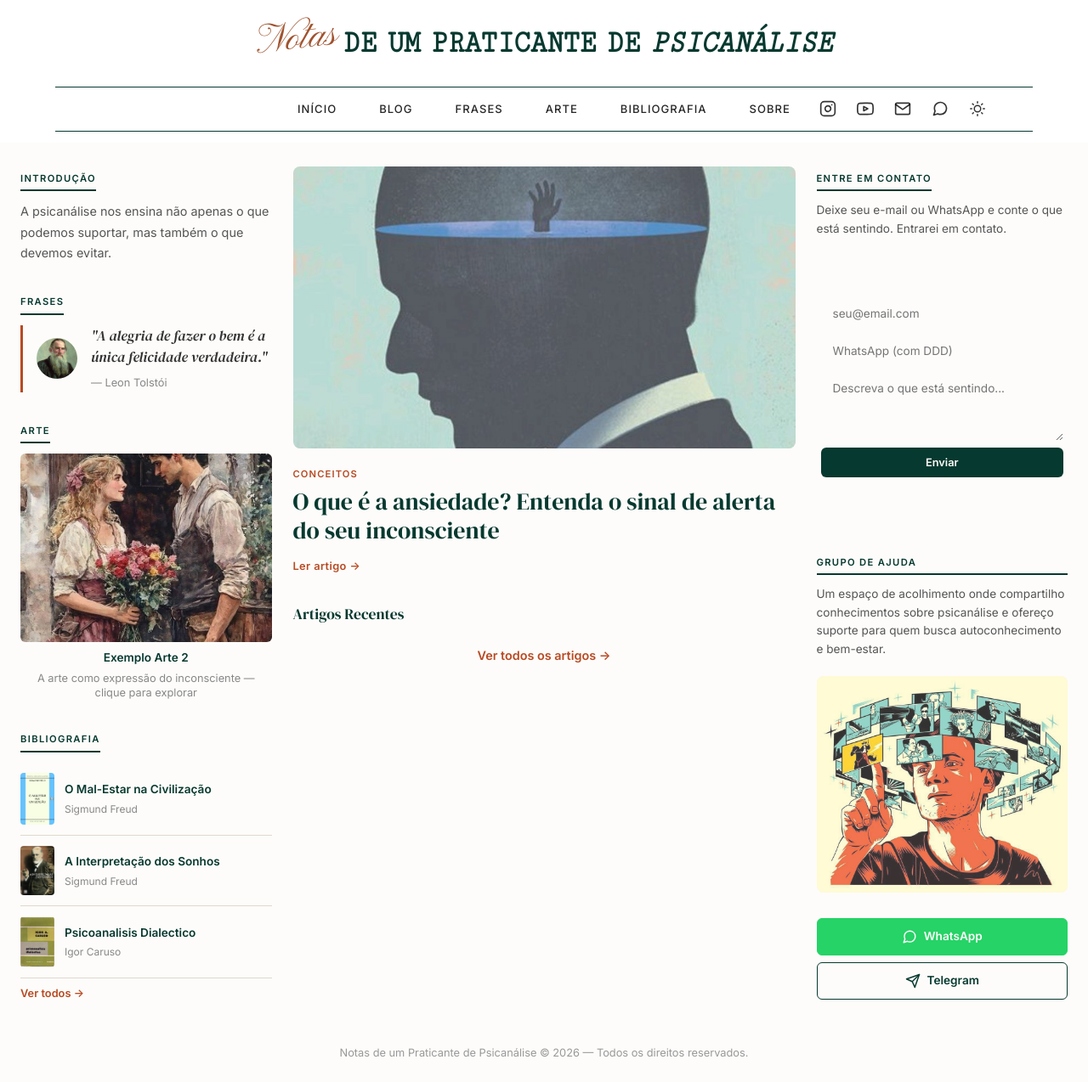
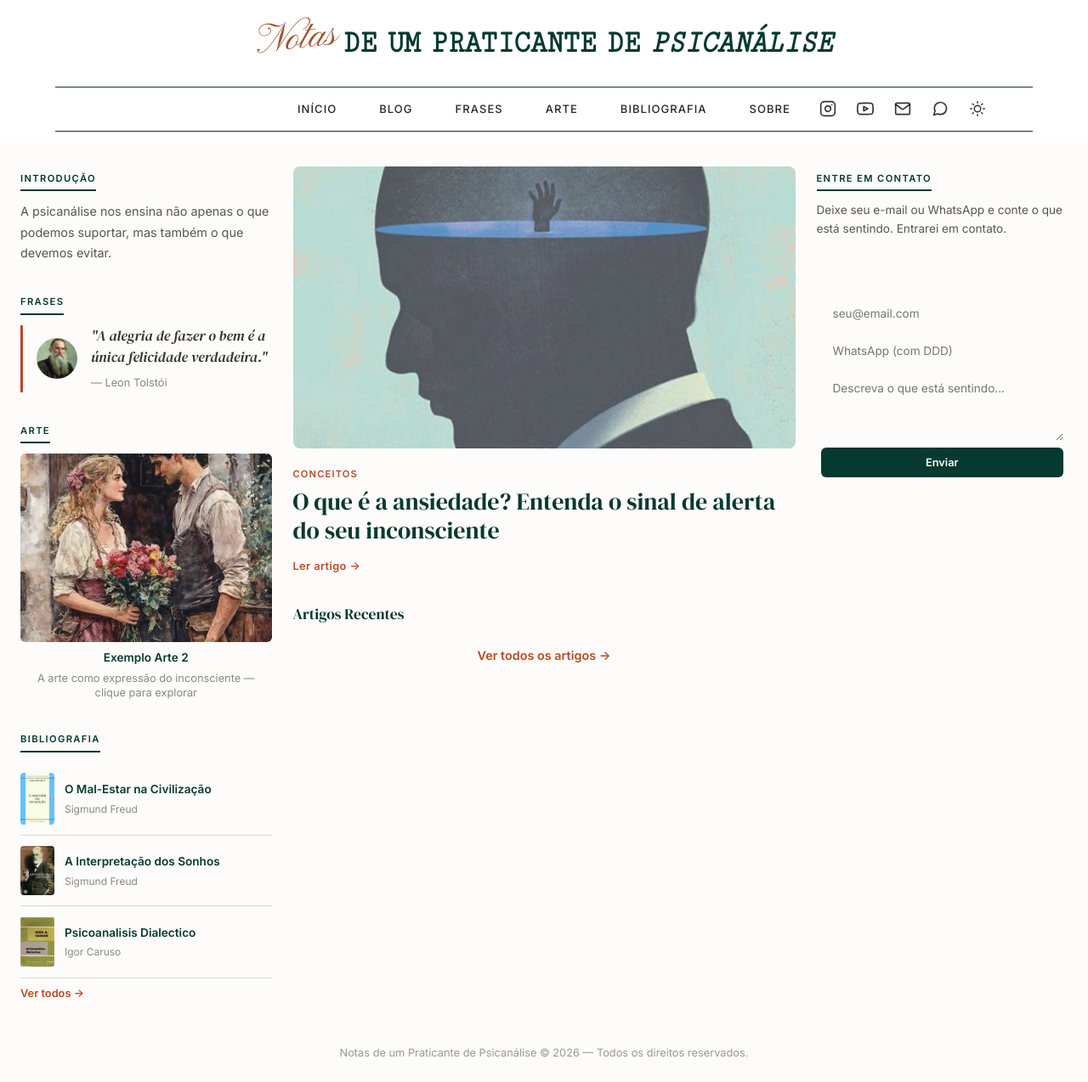
Before and after one commit to jeffsouzaoficial/blog-psi, a Jekyll site: the page built from index.html, in a window 1280 px wide and 1274 px high. Shown: the whole window at 85% size. Built offline with Jekyll 4.4.1, drawn with Linux system fonts in a browser that asks for light colours.

Commit message:
Adiciona flag show_friends_group para ocultar seção temporariamente

```diff
--- a/_config.yml
+++ b/_config.yml
@@ -5,6 +5,8 @@ url: "https://jeffsouzaoficial.github.io"
 baseurl: "/blog-psi"
 plugins:
   - jekyll-feed
+
+show_friends_group: false
 
 # Build settings
 permalink: /posts/:title/
--- a/index.html
+++ b/index.html
@@ -162,6 +162,7 @@ title: Blog
         </form>
       </section>
 
+      {% if site.show_friends_group %}
       <section class="friends-group">
         <h2 class="section-label">Grupo de Ajuda</h2>
         <p class="friends-text">Um espaço de acolhimento onde compartilho conhecimentos sobre psicanálise e ofereço suporte para quem busca autoconhecimento e bem-estar.</p>
@@ -181,6 +182,7 @@ title: Blog
           </a>
         </div>
       </section>
+      {% endif %}
 
     </div>
 
```
